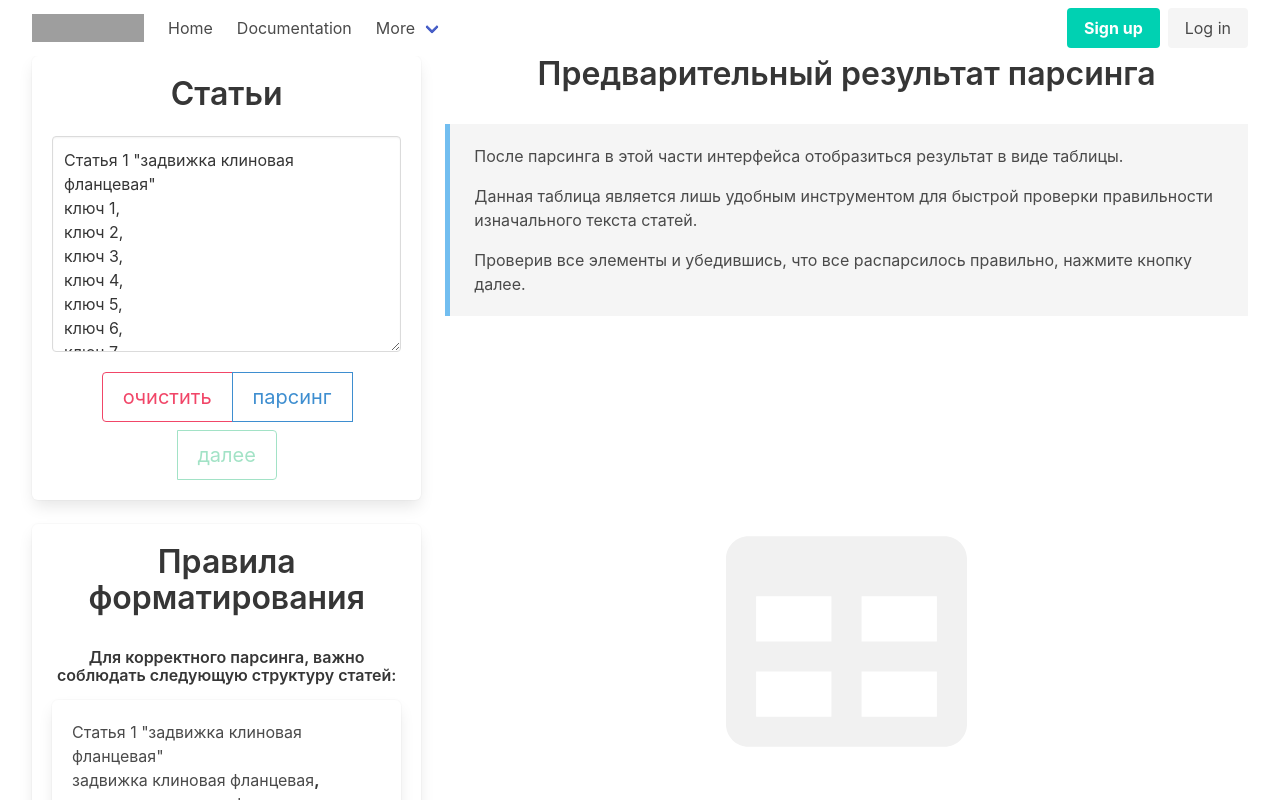
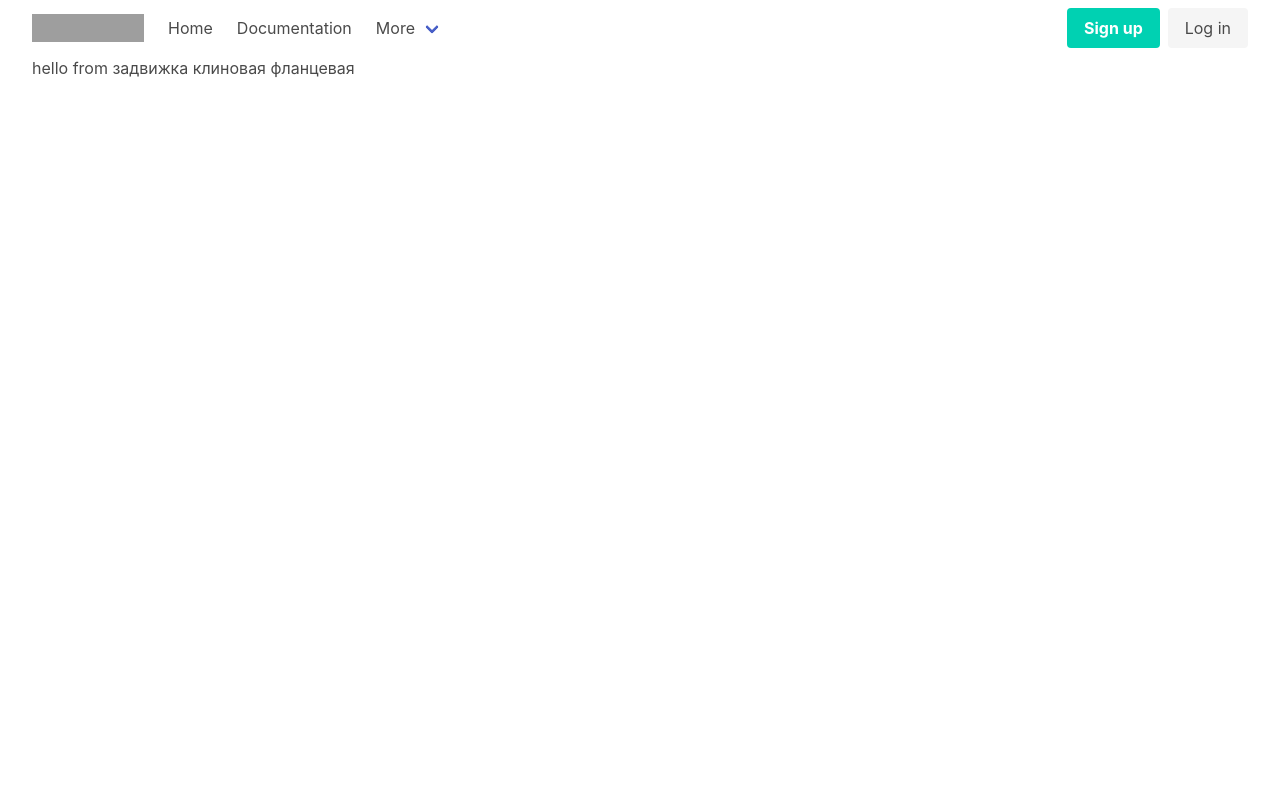
Before and after one commit to Algello/rdv, a Vue app: page /#/ in a window 1280 px wide. Shown: the top 800 px of the page. Built offline with nearby package versions, Linux system fonts and the light colour scheme; grey boxes are pictures that could not be loaded.

Commit message:
Article class was created
More clean way of initializing single article IMHO

```diff
--- /dev/null
+++ b/src/assets/Classes/article.js
@@ -0,0 +1,34 @@
+class Article {
+    constructor(article) {
+        this.rawArticle = article.trim();
+        this.name = '';
+        this.number = '';
+        this.unique = '';
+        this.keys = [];
+        this.articleNumberAndName();
+        this.articleKeys(this.rawArticle);
+        console.log(this);
+    }
+    articleNumberAndName() {
+        let Quotes = /"(.*?)"/i; // Ищет любые символы между двух двойных кавычек
+        let Number = /\d+/i; // Находит все числа в заданной строке
+        let articleName = this.rawArticle.match(Quotes)[1].trim();
+        let articleNumber = this.rawArticle.match(Number)[0];
+
+        this.name = articleName; // Получившиеся значения мы добавляем в изначальный объект
+        this.number = articleNumber;
+        this.unique = articleName;
+    }
+    articleKeys(articlesTrimmed) {
+        let withoutHead = function () { // Убираем заголовок и номер стать, оставляем толко ключи
+            return articlesTrimmed.split('"').pop();
+        };
+        let extractAllKeys = function () { // Извлекаем все ключи в каждой статье, предварительно разделенные ','
+            let rawString = withoutHead();
+            return rawString.split(",");
+        };
+        this.keys = extractAllKeys();
+    }
+}
+
+export {Article}
--- a/src/components/ArticleEditor.vue
+++ b/src/components/ArticleEditor.vue
@@ -2,18 +2,18 @@
     <div class="content">
         <h4>Статья №{{number}}:
             <span><input class="change-input" type="text"
-                         v-model="name.val"
+                         v-model="name"
             ></span>
         </h4>
         <hr>
         <p class="heading">
             <span><input class="change-input--heading" type="text"
-                         v-model="headings[0].val"
+                         v-model="headings[0]"
             ></span>
         </p>
         <ul class="no-dots">
             <draggable @update="keysMoved" @add="keysMoved" v-model="keys1" class="dragArea" :options="{group:'keys'}">
-                <li class="heading box" v-for="(element, index) in keys1"><input class="input"
+                <li class="heading box" v-for="(element, index) in keys1"><input class="change-input--heading"
                                                                                  v-model="keys1[index]"><span><img
                         class="drag-icon"
                         src="../assets/icons/grip-horizontal-solid.svg" alt="drag&drop"></span></li>
@@ -21,22 +21,28 @@
         </ul>
         <p class="heading">
             <span><input class="change-input--heading" type="text"
-                         v-model="headings[1].val"
+                         v-model="headings[1]"
             ></span>
         </p>
         <ul class="no-dots">
             <draggable @update="keysMoved" @add="keysMoved" v-model="keys2" class="dragArea" :options="{group:'keys'}">
-                <li class="heading" v-for="element in keys2">{{element}}</li>
+                <li class="heading box" v-for="(element, index) in keys2"><input class="change-input--heading"
+                                                                                 v-model="keys2[index]"><span><img
+                        class="drag-icon"
+                        src="../assets/icons/grip-horizontal-solid.svg" alt="drag&drop"></span></li>
             </draggable>
         </ul>
         <p class="heading">
             <span><input class="change-input--heading" type="text"
-                         v-model="headings[2].val"
+                         v-model="headings[2]"
             ></span>
         </p>
         <ul class="no-dots">
             <draggable @update="keysMoved" @add="keysMoved" v-model="keys3" class="dragArea" :options="{group:'keys'}">
-                <li class="heading" v-for="element in keys3">{{element}}</li>
+                <li class="heading box" v-for="(element, index) in keys3"><input class="change-input--heading"
+                                                                                 v-model="keys3[index]"><span><img
+                        class="drag-icon"
+                        src="../assets/icons/grip-horizontal-solid.svg" alt="drag&drop"></span></li>
             </draggable>
         </ul>
         <hr>
@@ -50,26 +56,10 @@
     export default {
         data() {
             return {
-                name: {
-                    val: '',
-                    edit: false
-                },
+                name: '',
                 number: '',
                 unique: '',
-                headings: [
-                    {
-                        val: '',
-                        edit: false
-                    },
-                    {
-                        val: '',
-                        edit: false
-                    },
-                    {
-                        val: '',
-                        edit: false
-                    }
-                ],
+                headings: [],
                 keys1: [],
                 keys2: [],
                 keys3: [],
@@ -88,20 +78,20 @@
             },
             updatedArticle() {
                 return {
-                    keys: this.keys1.concat(this.keys2, this.keys3),
-
+                    keys: this.headings.concat(this.keys1, this.keys2, this.keys3),
+                    name: this.name,
+                    number: this.number,
+                    unique: this.unique
                 }
             }
         },
         methods: {
             update() {
                 this.myId = this.id;
-                this.name.val = this.moddedArticle.name;
+                this.name = this.moddedArticle.name;
                 this.number = this.moddedArticle.number;
                 this.unique = this.moddedArticle.unique;
-                this.headings.forEach((e, i) => {
-                    e.val = this.moddedArticle.keys[i];
-                });
+                this.headings = this.moddedArticle.keys.slice(0,3);
                 this.keys1 = this.moddedArticle.keys.slice(3, 5);
                 this.keys2 = this.moddedArticle.keys.slice(5, 7);
                 this.keys3 = this.moddedArticle.keys.slice(7, 10);
@@ -113,15 +103,14 @@
         watch: {
             moddedArticle(val) {
                 this.update();
+            },
+            updatedArticle(val) {
+                this.$store.commit('articleUpdate', val);
             }
         },
         mounted() {
             this.update();
-        },
-        updated() {
-
         }
-
     }
 </script>
 
@@ -172,8 +161,9 @@
         }
     }
 
-    li input.input {
+    li input.change-input--heading {
         width: 90%;
+        height: 30px;
     }
     .drag-icon {
         width: 20px;
--- a/src/router.js
+++ b/src/router.js
@@ -7,7 +7,7 @@ Vue.use(Router)
 export default new Router({
     routes: [
         {
-      path: '/',
+            path: '/abc',
             name: 'home',
             component: Home
         },
@@ -15,6 +15,11 @@ export default new Router({
             path: '/about',
             name: 'about',
             component: () => import(/* webpackChunkName: "about" */ './views/About.vue')
+        },
+        {
+            path: '/',
+            name: 'testComponent',
+            component: () => import(/* webpackChunkName: "test" */ './views/TestComponent.vue')
         }
     ]
 })
--- a/src/store.js
+++ b/src/store.js
@@ -9,15 +9,15 @@ export default new Vuex.Store({
         currentArticle: null
     },
     mutations: {
-    addKeys(state,payload) {
+        addKeys(state, payload) {
             state.keysArray = payload;
-      // console.log(state.keysArray);
         },
-    updateCurrentArticle(state,index) {
+        updateCurrentArticle(state, index) {
             state.currentArticle = index;
+        },
+        articleUpdate(state, newArticle) {
+
         }
     },
-  actions: {
-
-  }
+    actions: {}
 })
--- /dev/null
+++ b/src/views/TestComponent.vue
@@ -0,0 +1,29 @@
+<template>
+    <h1>hello from {{article.name}}</h1>
+</template>
+
+<script>
+import {Article} from "../assets/Classes/article"
+    export default {
+        name: "TestComponent",
+        data() {
+            return {
+                article: new Article(`Статья 1 "задвижка клиновая фланцевая"
+ключ 1,
+ключ 2,
+ключ 3,
+ключ 4,
+ключ 5,
+ключ 6,
+ключ 7,
+ключ 8,
+ключ 9,
+ключ 10`)
+            }
+        }
+    }
+</script>
+
+<style scoped>
+
+</style>
```
Lines whose indentation alone changed are shown as unchanged.
